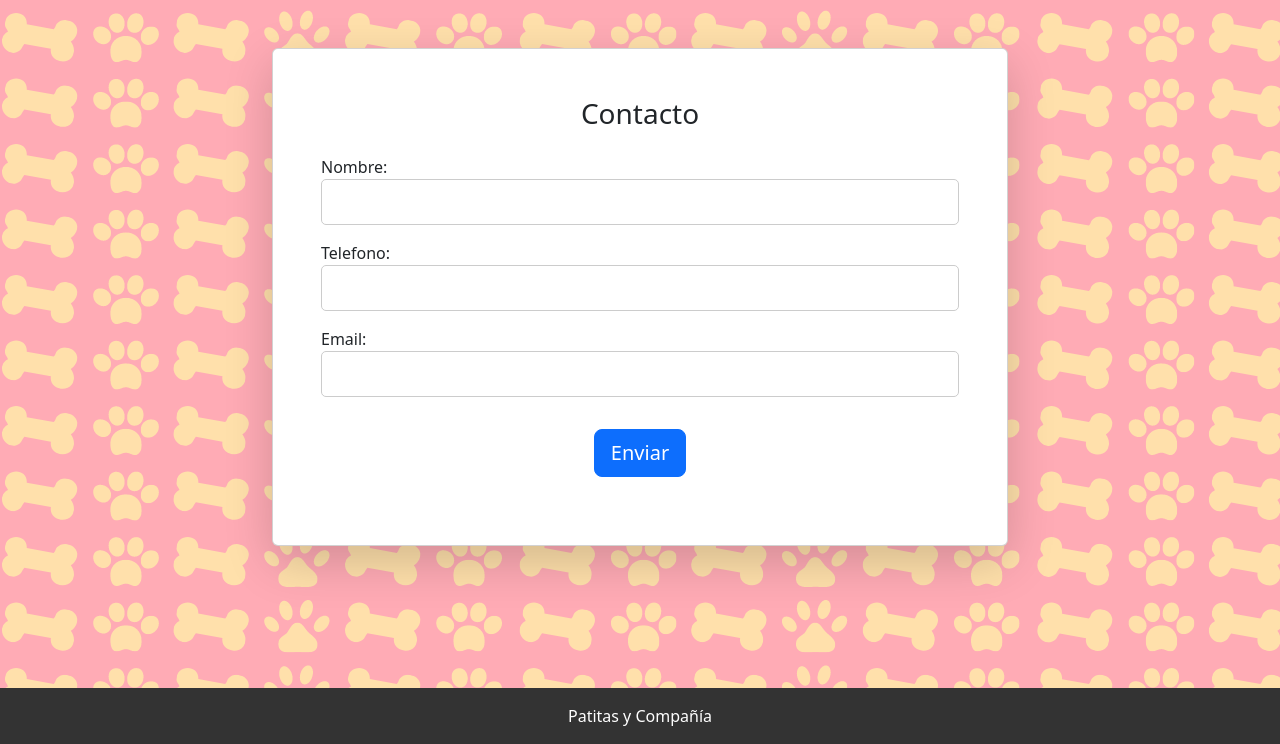
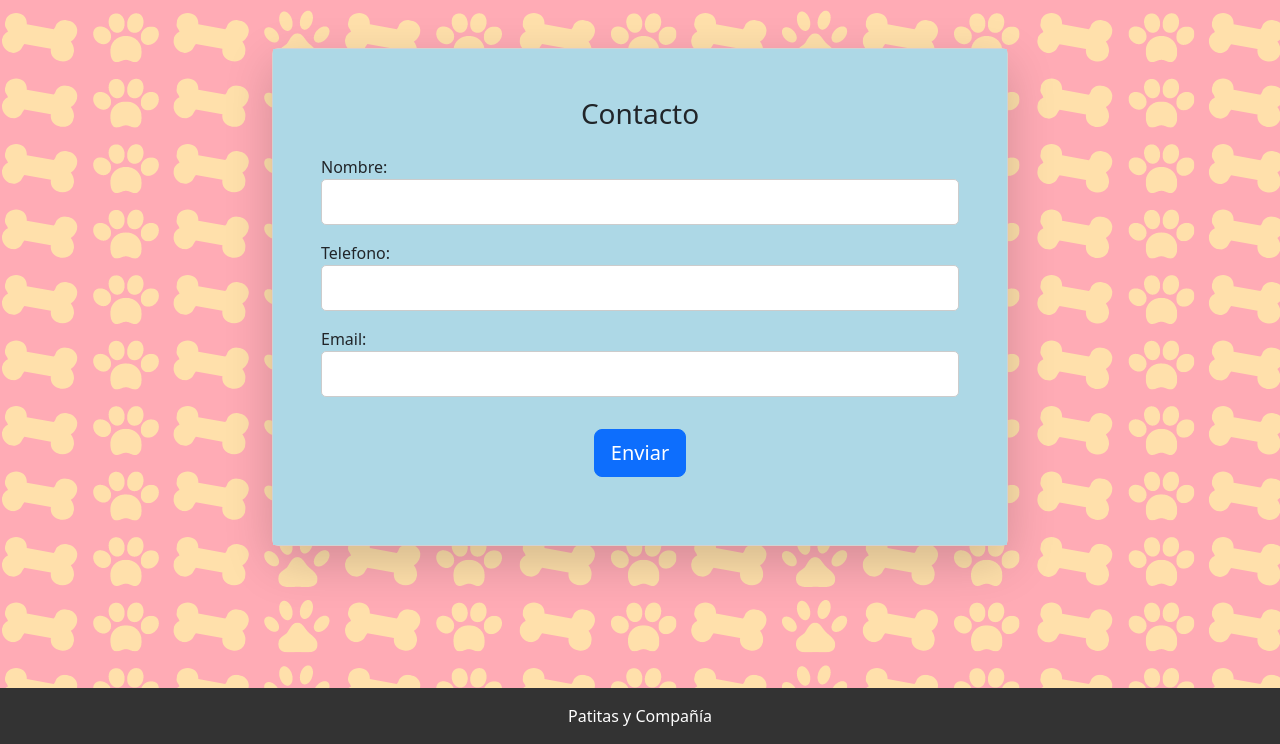
Before and after one commit to NimbuxD/PATITAS-Y-COMPA-IA, a Django app: page /contacto/ in a window 1280 px wide. Shown: the part 56-800 px from the top of the page. Run offline with Django 5.2, Linux system fonts and the light colour scheme.

Commit message:
3 cambios
se cambio el color del contenedor  interior  de contacto.html por medio del archivo style.css

```diff
--- a/patitasYCompania/static/css/style.css
+++ b/patitasYCompania/static/css/style.css
@@ -96,6 +96,14 @@ footer p {
     margin-bottom: 20px;
 }
 
+.container{
+    color: lightblue;
+}
+
+.color_celeste{
+    background-color: lightblue;
+}
+
 input {
     border-radius: 5px;
     padding: 10px;
@@ -115,6 +123,7 @@ h3 {
 
 
 
+
 @media (min-width: 600px) and (max-width: 900px) {
     .ancho-card {
         width: 65%;
--- a/patitasYCompania/templates/patitasycompania/contacto.html
+++ b/patitasYCompania/templates/patitasycompania/contacto.html
@@ -7,6 +7,7 @@
     <div class="row justify-content-center">
         <div class="col-md-8">
             <div class="card shadow-lg">
+                <div class="color_celeste">
                     <div class="card-body p-5">
                         <h3 class="text-center mb-4">Contacto</h3>
                         {% if form.errors %}
@@ -31,6 +32,9 @@
                             </div>
                         </form>
                     </div>
+
+                </div>
+
             </div>
         </div>
     </div>
```
Also changed, not shown: 1 other file. Lines whose indentation alone changed are shown as unchanged.
